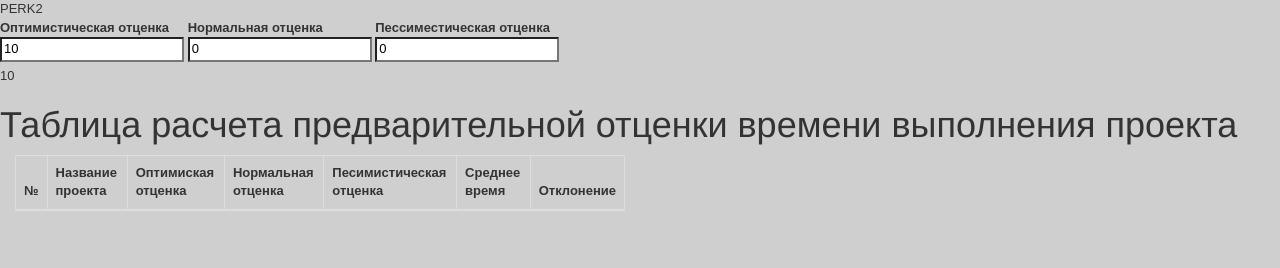
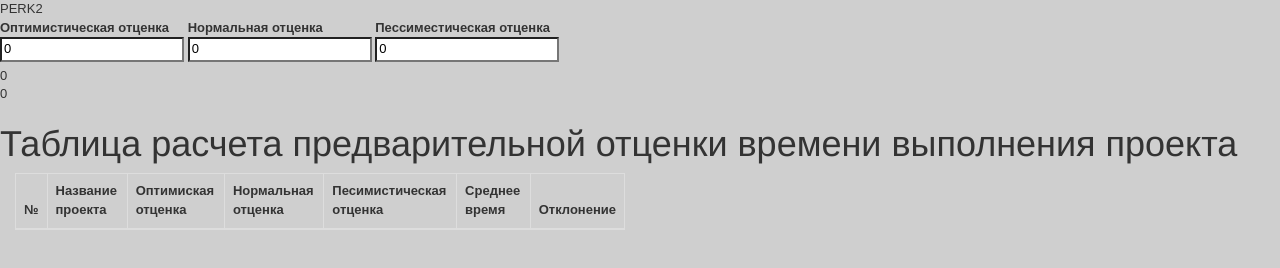
Before and after one commit to Finc8888/perk, a plain HTML site: page index.html in a window 1280 px wide. Drawn offline with nearby package versions, Linux system fonts and the light colour scheme.

Commit message:
Fix input function

```diff
--- a/index.html
+++ b/index.html
@@ -30,8 +30,8 @@
 		</fieldset>
 	</form>
 	<div class="result">
-		<div>{{opt}}</div>
-		<div>{{rate.dif_rate}}</div>
+		<div>{{mid_rate()}}</div>
+		<div>{{dif_rate()}}</div>
 		<!-- <div>{{baseUrl}}</div> -->
 	</div>
 	<h1>Таблица расчета предварительной отценки времени выполнения проекта</h1>
--- a/js/controller/rate.js
+++ b/js/controller/rate.js
@@ -1,5 +1,5 @@
 app.controller("rate",function($scope,$location){
-	$scope.opt = 10;
+	$scope.opt = 0;
 	$scope.norm = 0;
 	$scope.pes = 0;
 	//$scope.baseUrl = $location.abcUrl();
```
